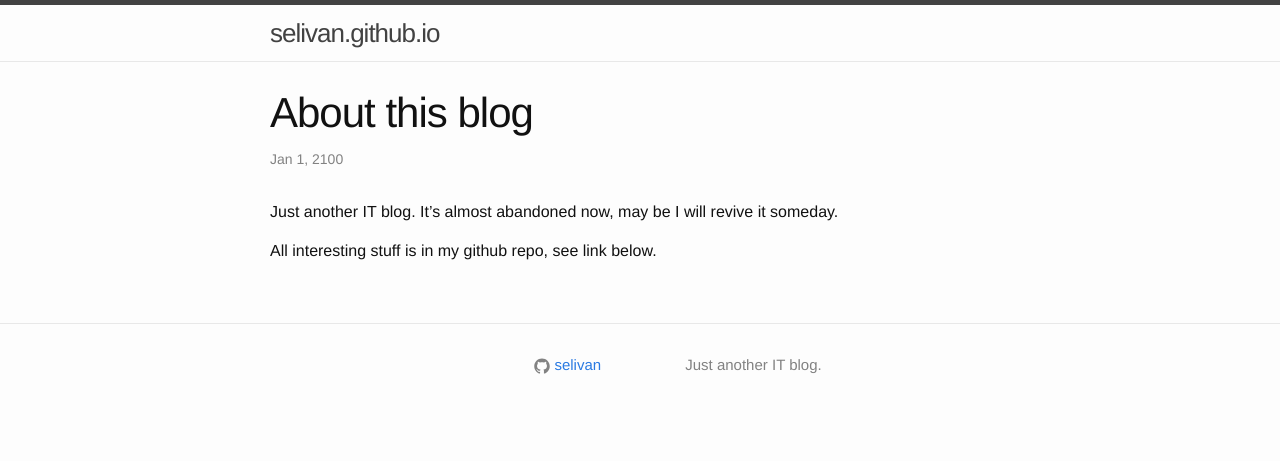
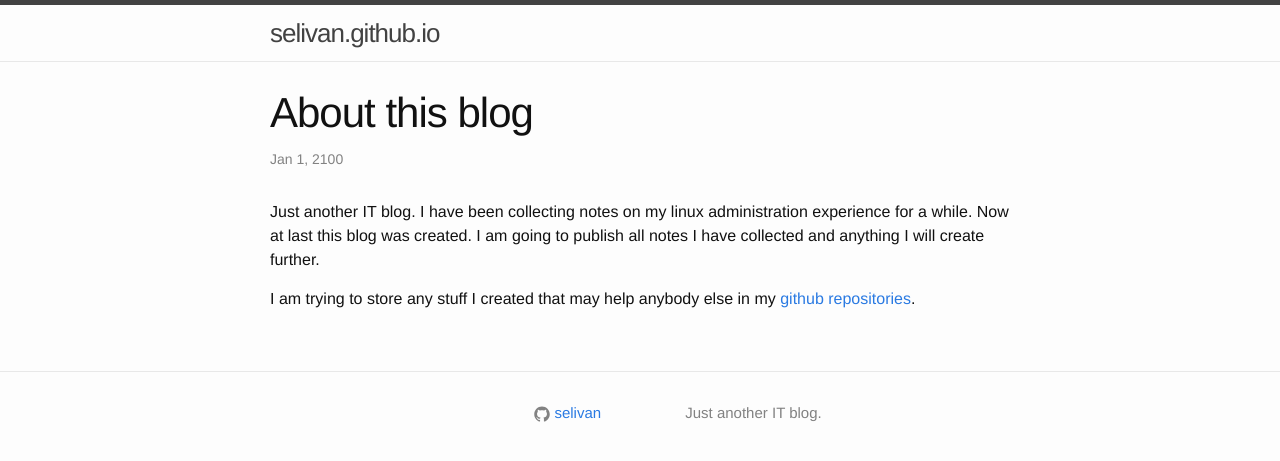
Before and after one commit to selivan/selivan.github.io, a Jekyll site: the page built from _posts/2100-01-01-top-post-about-this-blog.md, in a window 1280 px wide. Shown: the top 461 px of the page. Built offline with Jekyll 4.4.1, drawn with Linux system fonts in a browser that asks for light colours.

Commit message:
updated top post

```diff
--- a/_posts/2100-01-01-top-post-about-this-blog.md
+++ b/_posts/2100-01-01-top-post-about-this-blog.md
@@ -3,6 +3,6 @@ layout: post
 title:  "About this blog"
 categories: blog
 ---
-Just another IT blog. It's almost abandoned now, may be I will revive it someday.
+Just another IT blog. I have been collecting notes on my linux administration experience for a while. Now at last this blog was created. I am going to publish all notes I have collected and anything I will create further.
 
-All interesting stuff is in my github repo, see link below.
+I am trying to store any stuff I created that may help anybody else in my [github repositories](https://github.com/selivan).
```
